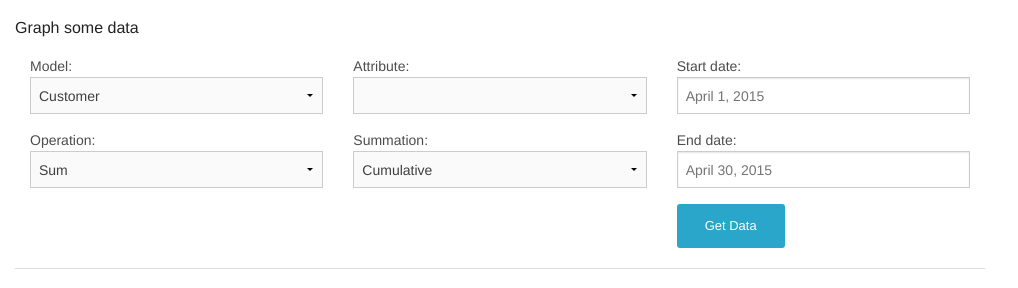
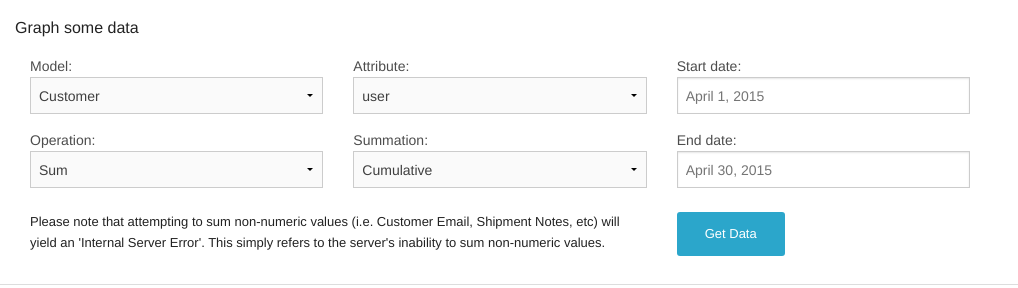
Before and after one commit to dannysellers/django_orders, a Django app: page /reports/ in a window 1280 px wide. Shown: the part 45-333 px from the top of the page, without its empty margins (0-1018 px from the left). Run offline with Django 3.2, Linux system fonts and the light colour scheme; the visitor is signed in with stand-in values (Sample User, id 1); lists and menus that the app fills with data are empty; parts of the project's set-up code (start-up, migrations or seed data) failed here and were passed over; some libraries are stand-ins or nearby versions.

Commit message:
populate graph form on load, reformatted whitespace in template

```diff
--- a/tracker/static/css/base.css
+++ b/tracker/static/css/base.css
@@ -114,3 +114,16 @@ select:not(.disabled):hover {
 div.small-12.column.form > form > input:not([type="submit"]) {
 	width : 40%;
 }
+
+  /*///////////////////*/
+ /*// FORM ELEMENTS //*/
+/*///////////////////*/
+
+div.small-4.columns > label {
+    /* Remove unnecessary mouseover effect from form labels */
+    cursor: default;
+}
+
+select:disabled:hover {
+    cursor: default;
+}
--- a/tracker/static/js/reports.js
+++ b/tracker/static/js/reports.js
@@ -40,21 +40,25 @@ function drawGraph(data, options, graph) {
 }
 
 $("#model-select").change(function () {
+    getModelData();
+});
+
+function getModelData() {
     $.ajax({
         url: "/form_ajax/" + $("#model-select").val(),
         dataType: "text",
         type: "GET",
-        error: function (err) {
+        error: function(err) {
             alert("Error: " + err.statusText.toString())
         },
-        success: function (data) {
+        success: function(data) {
             var attrs = JSON.parse(data).attr_list;
             var modelSelect = $("#model-attr-select");
             modelSelect.children().remove();
             for (var i = 0; i < attrs.length; i++) modelSelect.append("<option id=" + i + ">" + attrs[i] + "</option>");
         }
     })
-});
+}
 
 $("#op-select").change(function () {
     if ($("#op-select").val().toLowerCase() == 'count') {
@@ -71,5 +75,6 @@ window.onload = function () {
         // Chart.js relies on <canvas> support
         document.write("HTML5 Canvas not supported by your browser!")
     }
+    getModelData();
     $('.datepicker').pikaday({format: 'YYYY-MM-DD'});
 };
--- a/tracker/templates/tracker/graphs.html
+++ b/tracker/templates/tracker/graphs.html
@@ -63,19 +63,29 @@
                 <label>End date:
                     <input type="text" class="datepicker" id="end-date" placeholder="{{ last_day }}">
                 </label>
-
-{#				<p style="font-size:small;">Dates must be 'YYYY-MM-DD' for now.</p>#}
+            </div>
+        </div>
+    </div>
+    <div class="row">
+        <div class="small-12 column">
+            <div class="small-8 columns">
+                <p style="font-size: small">Please note that attempting to sum non-numeric values (i.e. Customer Email,
+                                            Shipment Notes, etc) will yield an 'Internal Server Error'. This simply
+                                            refers to the server's inability to sum non-numeric values.</p>
+            </div>
+            <div class="small-4 columns">
                 <input type="button" class="small button radius" value="Get Data" onclick="getData()">
-
+            </div>
+        </div>
     </div>
 
     <hr/>
-			<canvas id="custom-chart" style="width:500px;"></canvas>
+    <canvas id="custom-chart" style="width:750px;"></canvas>
 
     {#		<hr/>#}
+    <div class="row">
         {#		<label for="query-debug" style="font-size:80%;">Show query</label>#}
         {#		<input type="checkbox" id="query-debug" disabled>#}
         <pre style="border:1px solid black;padding:1rem;display:none;" id="json-response"></pre>
     </div>
-	</div>
 {% endblock content %}
```
Lines whose indentation alone changed are shown as unchanged.
